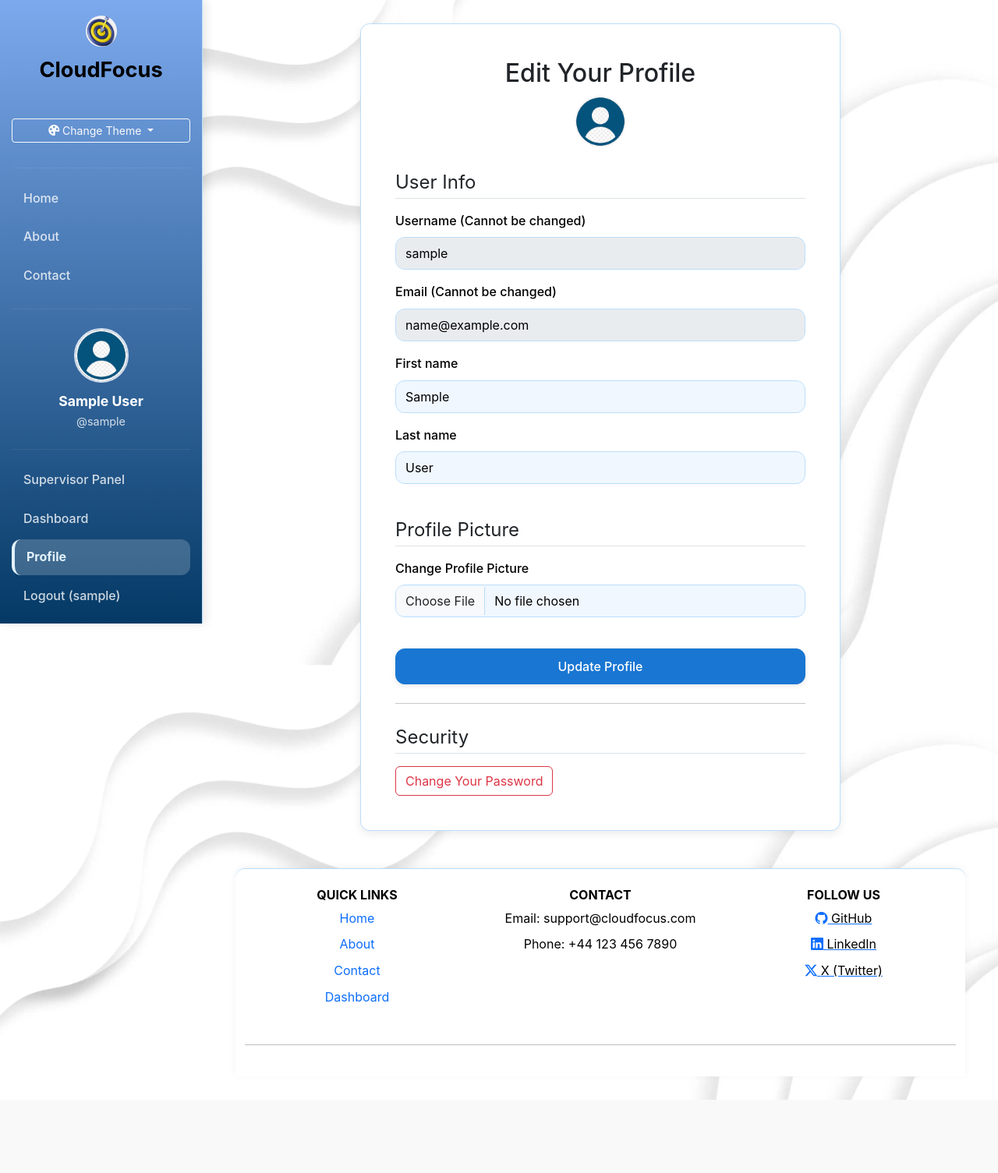
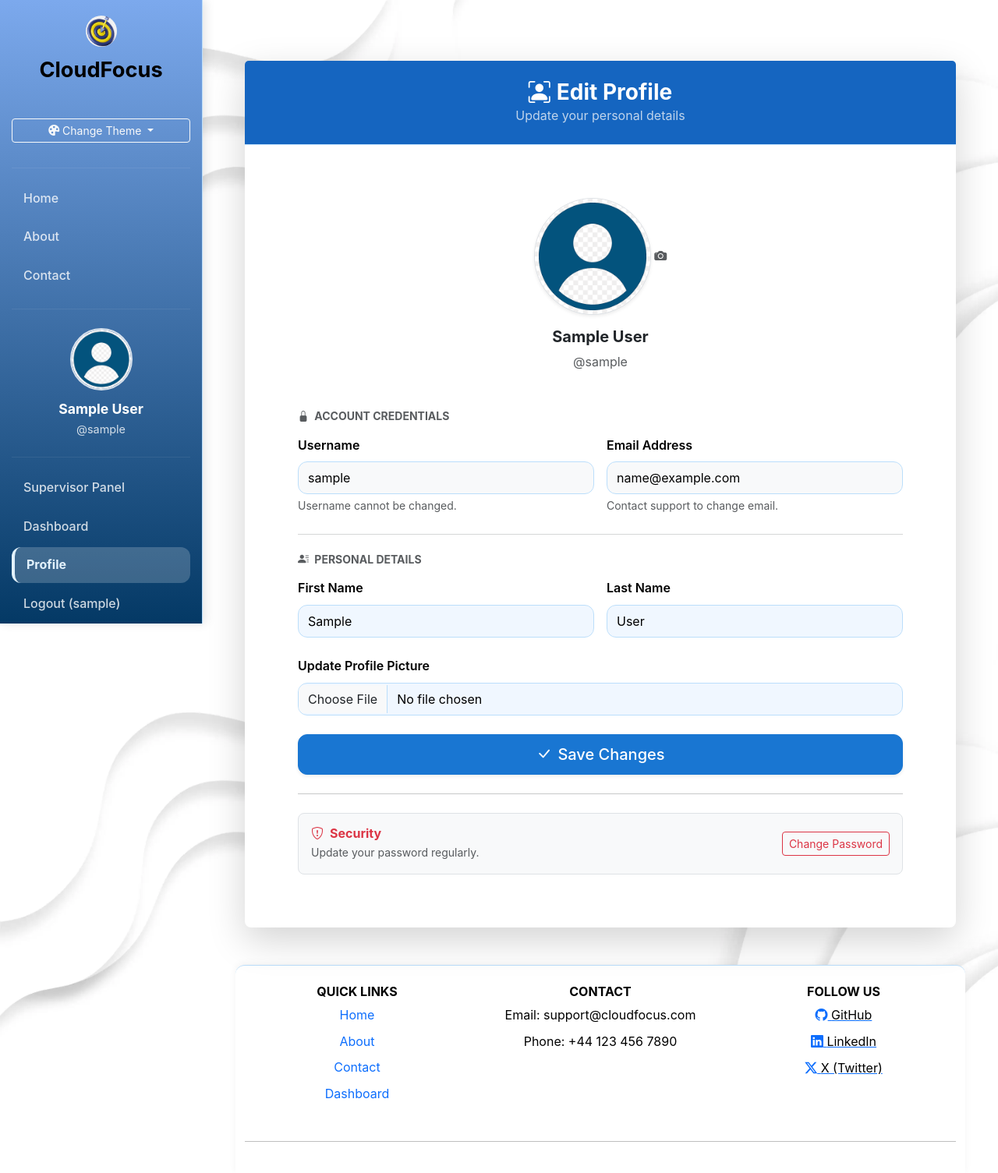
Before and after one commit to AdrianaSHU/CloudFocus, a Django app: page /profile/ in a window 1280 px wide. Shown: the top 1505 px of the page at 78% size. Before the commit the page ends 1411 px from the top, so only its background shows below. Run offline with Django 5.2, Linux system fonts and the light colour scheme; the visitor is signed in with stand-in values (Sample User, id 1).

Commit message:
Refactor UI for Register/Login, fix image resizing, and disable autocomplete

```diff
--- a/focus_tracker/forms.py
+++ b/focus_tracker/forms.py
@@ -34,6 +34,18 @@ class CustomUserCreationForm(UserCreationForm):
         # We also need to style the built-in password fields
         self.fields['password2'].widget.attrs.update({'class': 'form-control'})
         self.fields['password1'].widget.attrs.update({'class': 'form-control'})
+        for field_name in self.fields:
+            # Keep existing class, add autocomplete off
+            self.fields[field_name].widget.attrs.update({
+                'class': 'form-control',
+                'autocomplete': 'off'
+            })
+
+    def clean_email(self):
+        email = self.cleaned_data.get('email')
+        if User.objects.filter(email=email).exists():
+            raise forms.ValidationError("This email is already registered. Please log in or use a different email.")
+        return email
 
 
 # (3) We update UserUpdateForm to add styling
--- a/focus_tracker/templates/base.html
+++ b/focus_tracker/templates/base.html
@@ -68,7 +68,6 @@
         {% if user.is_authenticated %}
 
           <li class="nav-item text-center my-2">
-            <!-- === (2) FIX: Corrected the img tag formatting === -->
             <img src="
               {% if user.profile.profile_picture %}
                 {{ user.profile.profile_picture.url }}
--- a/focus_tracker/templates/profile.html
+++ b/focus_tracker/templates/profile.html
@@ -2,77 +2,113 @@
 {% load static %}
 
 {% block content %}
+<div class="container mt-5 mb-5">
+  <div class="row justify-content-center">
+    <div class="col-lg-6 col-xl-12">
 
-<div class="row">
-  <div class="col-md-8 offset-md-2">
-    <div class="card">
-      <div class="card-body p-4">
+      <div class="card shadow-lg border-0 rounded-3">
 
-        <h2 class="card-title text-center">Edit Your Profile</h2>
+        <div class="card-header card-header-themed text-center py-4">
+          <h3 class="mb-0 fw-bold">
+            <i class="bi bi-person-bounding-box me-2"></i>Edit Profile
+          </h3>
+          <p class="mb-0 opacity-75 text-light">Update your personal details</p>
+        </div>
 
-        <!-- Profile Picture Display -->
-        <div class="text-center mb-4">
+        <div class="card-body p-4 p-md-5">
+
+          {% if messages %}
+            {% for message in messages %}
+              <div class="alert alert-{{ message.tags }} alert-dismissible fade show" role="alert">
+                {{ message }}
+                <button type="button" class="btn-close" data-bs-dismiss="alert" aria-label="Close"></button>
+              </div>
+            {% endfor %}
+          {% endif %}
+
+          <div class="text-center mb-5">
+            <div class="position-relative d-inline-block">
                 <img src="
                   {% if user.profile.profile_picture %}
                     {{ user.profile.profile_picture.url }}
                   {% else %}
                     {% static 'images/default.png' %}
                   {% endif %}
-          " class="rounded-circle sidebar-profile-pic">
+                " class="rounded-circle shadow-sm border main-profile-pic">
+                  <i class="bi bi-camera-fill text-muted"></i>
+
+            </div>
+            <h5 class="mt-3 fw-bold">{{ user.first_name }} {{ user.last_name }}</h5>
+            <p class="text-muted mb-0">@{{ user.username }}</p>
           </div>
 
           <form method="POST" enctype="multipart/form-data">
             {% csrf_token %}
 
-          <fieldset class="mb-4">
-            <legend class="border-bottom mb-3">User Info</legend>
+            <h6 class="text-muted text-uppercase fw-bold mb-3 small">
+                <i class="bi bi-lock-fill me-1"></i> Account Credentials
+            </h6>
 
-            <div class="mb-3">
-              <label class="form-label">Username (Cannot be changed)</label>
-              <input type="text" class="form-control" value="{{ user.username }}" readonly disabled>
+            <div class="row g-3 mb-4">
+                <div class="col-md-6">
+                    <label class="form-label fw-semibold">Username</label>
+                    <input type="text" class="form-control bg-light" value="{{ user.username }}" readonly>
+                    <div class="form-text text-muted small">Username cannot be changed.</div>
                 </div>
-            <div class="mb-3">
-              <label class="form-label">Email (Cannot be changed)</label>
-              <input type="email" class="form-control" value="{{ user.email }}" readonly disabled>
+                <div class="col-md-6">
+                    <label class="form-label fw-semibold">Email Address</label>
+                    <input type="email" class="form-control bg-light" value="{{ user.email }}" readonly>
+                    <div class="form-text text-muted small">Contact support to change email.</div>
+                </div>
             </div>
 
-            <div class="mb-3">
-              <label for="{{ user_form.first_name.id_for_label }}" class="form-label">First name</label>
+            <hr class="my-4 text-muted opacity-25">
+
+            <h6 class="text-muted text-uppercase fw-bold mb-3 small">
+                <i class="bi bi-person-lines-fill me-1"></i> Personal Details
+            </h6>
+
+            <div class="row g-3 mb-4">
+                <div class="col-md-6">
+                    <label for="{{ user_form.first_name.id_for_label }}" class="form-label fw-semibold">First Name</label>
                     {{ user_form.first_name }}
                 </div>
-            <div class="mb-3">
-              <label for="{{ user_form.last_name.id_for_label }}" class="form-label">Last name</label>
+                <div class="col-md-6">
+                    <label for="{{ user_form.last_name.id_for_label }}" class="form-label fw-semibold">Last Name</label>
                     {{ user_form.last_name }}
                 </div>
+            </div>
 
-          </fieldset>
-
-          <fieldset class="mb-4">
-            <legend class="border-bottom mb-3">Profile Picture</legend>
-
-            <div class="mb-3">
-              <label for="{{ profile_form.profile_picture.id_for_label }}" class="form-label">Change Profile Picture</label>
+            <div class="mb-4">
+                <label for="{{ profile_form.profile_picture.id_for_label }}" class="form-label fw-semibold">
+                    Update Profile Picture
+                </label>
                 {{ profile_form.profile_picture }}
             </div>
 
-          </fieldset>
+            <div class="d-grid gap-2 mb-4">
+              <button type="submit" class="btn btn-primary btn-lg shadow-sm">
+                <i class="bi bi-check-lg me-2"></i>Save Changes
+              </button>
+            </div>
 
-          <div class="d-grid">
-            <button type="submit" class="btn btn-primary">Update Profile</button>
-          </div>
           </form>
 
           <hr class="my-4">
 
-        <fieldset>
-          <legend class="border-bottom mb-3">Security</legend>
-          <a href="{% url 'password_change' %}" class="btn btn-outline-danger">
-            Change Your Password
+          <div class="d-flex justify-content-between align-items-center bg-light p-3 rounded-3 border">
+              <div>
+                  <h6 class="mb-1 fw-bold text-danger"><i class="bi bi-shield-exclamation me-2"></i>Security</h6>
+                  <p class="mb-0 small text-muted">Update your password regularly.</p>
+              </div>
+              <a href="{% url 'password_change' %}" class="btn btn-outline-danger btn-sm">
+                Change Password
               </a>
-        </fieldset>
+          </div>
 
         </div>
       </div>
     </div>
   </div>
+</div>
 {% endblock %}
--- a/focus_tracker/templates/register.html
+++ b/focus_tracker/templates/register.html
@@ -26,7 +26,7 @@
             </div>
           {% endif %}
 
-          <form method="post" enctype="multipart/form-data" novalidate>
+          <form method="post" enctype="multipart/form-data" novalidate autocomplete="off">
             {% csrf_token %}
 
             <div class="row g-4">
@@ -84,7 +84,7 @@
                     <div class="mb-3">
                       <label for="{{ form.password1.id_for_label }}" class="form-label fw-semibold">Password</label>
                       <div class="input-group">
-                          <input type="password" name="password1" class="form-control" required id="id_password1">
+                          <input type="password" name="password1" class="form-control" required id="id_password1" autocomplete="new-password">
                           <button class="btn btn-outline-secondary" type="button" onclick="togglePassword('id_password1', this)">
                               <i class="bi bi-eye"></i>
                           </button>
@@ -100,7 +100,7 @@
                     <div class="mb-3">
                       <label for="{{ form.password2.id_for_label }}" class="form-label fw-semibold">Confirm Password</label>
                       <div class="input-group">
-                          <input type="password" name="password2" class="form-control" required id="id_password2">
+                          <input type="password" name="password2" class="form-control" required id="id_password2" autocomplete="new-password">
                           <button class="btn btn-outline-secondary" type="button" onclick="togglePassword('id_password2', this)">
                               <i class="bi bi-eye"></i>
                           </button>
--- a/focus_tracker/views.py
+++ b/focus_tracker/views.py
@@ -13,7 +13,7 @@ from django.core.mail import EmailMessage
 from django.conf import settings
 from django.views.decorators.http import require_POST
 from django.utils import timezone
-
+import logging
 import json
 import os
 import uuid
@@ -21,7 +21,7 @@ from collections import Counter
 from datetime import timedelta
 
 # --- Import Models & Forms ---
-from .models import Device, Session, FocusLog
+from .models import Device, Session, FocusLog, Profile
 from .serializers import FocusLogSerializer
 from .forms import (
     CustomUserCreationForm,
@@ -291,19 +291,53 @@ def supervisor_dashboard_view(request):
 #           USER ACCOUNTS & PAGES
 # ==========================================
 
+logger = logging.getLogger(__name__)
+
 def register_view(request):
     if request.method == 'POST':
         form = CustomUserCreationForm(request.POST, request.FILES)
+
         if form.is_valid():
-            user = form.save()
-            profile_picture = form.cleaned_data.get('profile_picture')
-            if profile_picture:
-                user.profile.profile_picture.save(profile_picture.name, profile_picture)
-                user.profile.save()
-            login(request, user)
-            return redirect('dashboard')
+            try:
+                # 1. Save User (Atomic transaction recommended but keeping simple)
+                user = form.save()
+
+                # 2. Handle Profile Image (Defensive Coding)
+                image_file = request.FILES.get('profile_picture')
+                if image_file:
+                    try:
+                        # Ensure profile exists
+                        if not hasattr(user, 'profile'):
+                            Profile.objects.create(user=user)
+
+                        # Attempt upload
+                        saved_file_name = handle_profile_picture_upload(image_file)
+
+                        if saved_file_name:
+                            user.profile.profile_picture.name = saved_file_name
+                            user.profile.save()
+
+                    except Exception as e:
+                        # LOG the error, but DO NOT crash the registration
+                        logger.error(f"Azure Upload Failed: {str(e)}")
+                        print(f"WARNING: Profile picture failed to upload: {e}")
+                        # User is still created, just without the picture
+
+                # 3. Login and Redirect
+                login(request, user)
+                messages.success(request, f"Account created! Welcome, {user.first_name}.")
+                return redirect('dashboard')
+
+            except Exception as e:
+                # Catch generic database/server errors
+                logger.error(f"Registration Error: {str(e)}")
+                messages.error(request, "A system error occurred during registration. Please try again.")
+
+        else:
+            messages.error(request, "Please correct the errors below.")
     else:
         form = CustomUserCreationForm()
+
     return render(request, 'register.html', {'form': form})
 
 @login_required
--- a/static/css/statics.css
+++ b/static/css/statics.css
@@ -214,12 +214,14 @@ body {
 }
 
 .sidebar-profile-pic {
-  width: 70px;
-  height: 70px;
+  width: 80px !important;
+  height: 80px !important;
+  min-width: 80px;
   object-fit: cover;
   border: 2px solid var(--sidebar-link-color);
   border-radius: 50%;
   margin: 0 auto;
+  display: block;
 }
 
 .sidebar-user-name {
@@ -240,6 +242,17 @@ body {
    (4) MAIN CONTENT & LAYOUT
    ====================================
 */
+
+.main-profile-pic {
+  width: 150px !important;
+  height: 150px !important;
+  object-fit: cover;
+  border: 4px solid white;
+  border-radius: 50%;
+  box-shadow: 0 4px 6px rgba(0,0,0,0.1);
+  background-color: #fff; /* Safety background for transparent PNGs */
+}
+
 .main-content {
   margin-left: 260px;
   padding: 30px;
@@ -544,9 +557,10 @@ body {
   }
 
   .sidebar-profile-pic {
-    width: 60px;
-    height: 60px;
+    width: 50px !important;
+    height: 50px !important;
     margin-bottom: 0.5rem;
+    min-width: 50px;
   }
 
   .sidebar-user-name { font-size: 1rem; }
```
Also changed, not shown: focus_tracker/image_utils.py (+21 -29 lines), focus_tracker/templates/about.html (+20 -5 lines), focus_tracker/templates/contact.html (+78 -38 lines), focus_tracker/templates/login.html (+4 -4 lines). Lines whose indentation alone changed are shown as unchanged.
